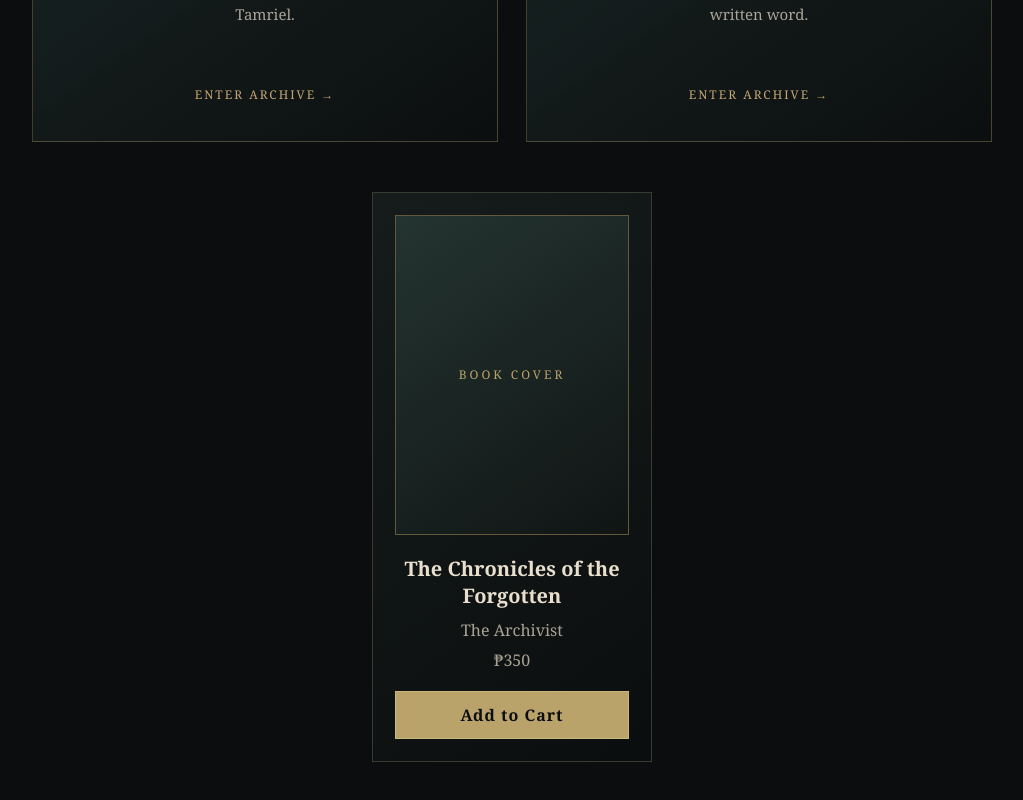
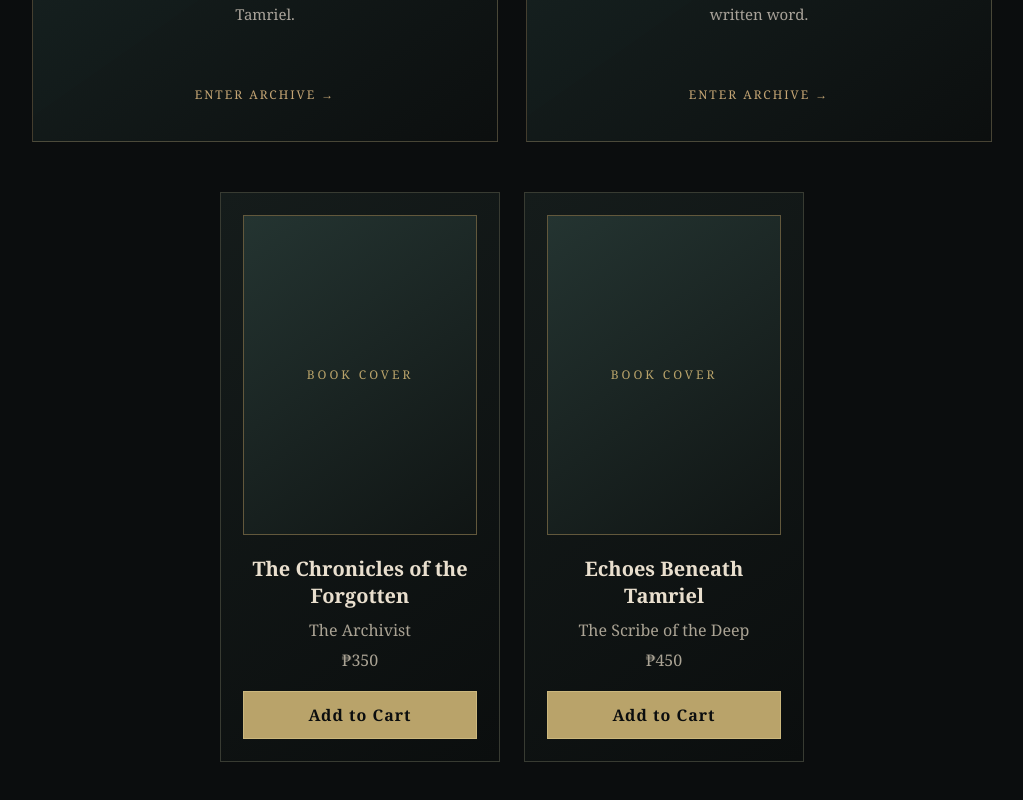
Before and after one commit to ragraystar-web/the-forgotten-depths, a React app in the folder frontend/: page / in a window 1280 px wide. Shown: the part 1066-1866 px from the top of the page, without its empty margins (128-1151 px from the left). Built offline with nearby package versions, Linux system fonts and the light colour scheme; the HTML template or start-up script is replaced by a standard one.

Commit message:
Add second book to catalog

```diff
--- a/frontend/src/books.js
+++ b/frontend/src/books.js
@@ -9,7 +9,20 @@ const books = [
     stock: 10,
     cover: "",
     description: "A forgotten volume recovered from the depths of an ancient archive."
+  },
+
+  {
+    id: "TES-002",
+    title: "Echoes Beneath Tamriel",
+    author: "The Scribe of the Deep",
+    universe: "elder-scrolls",
+    category: "History",
+    price: 450,
+    stock: 10,
+    cover: "",
+    description: "Fragments of history and forgotten stories from across Tamriel."
   }
+
 ];
 
 export default books;
```
